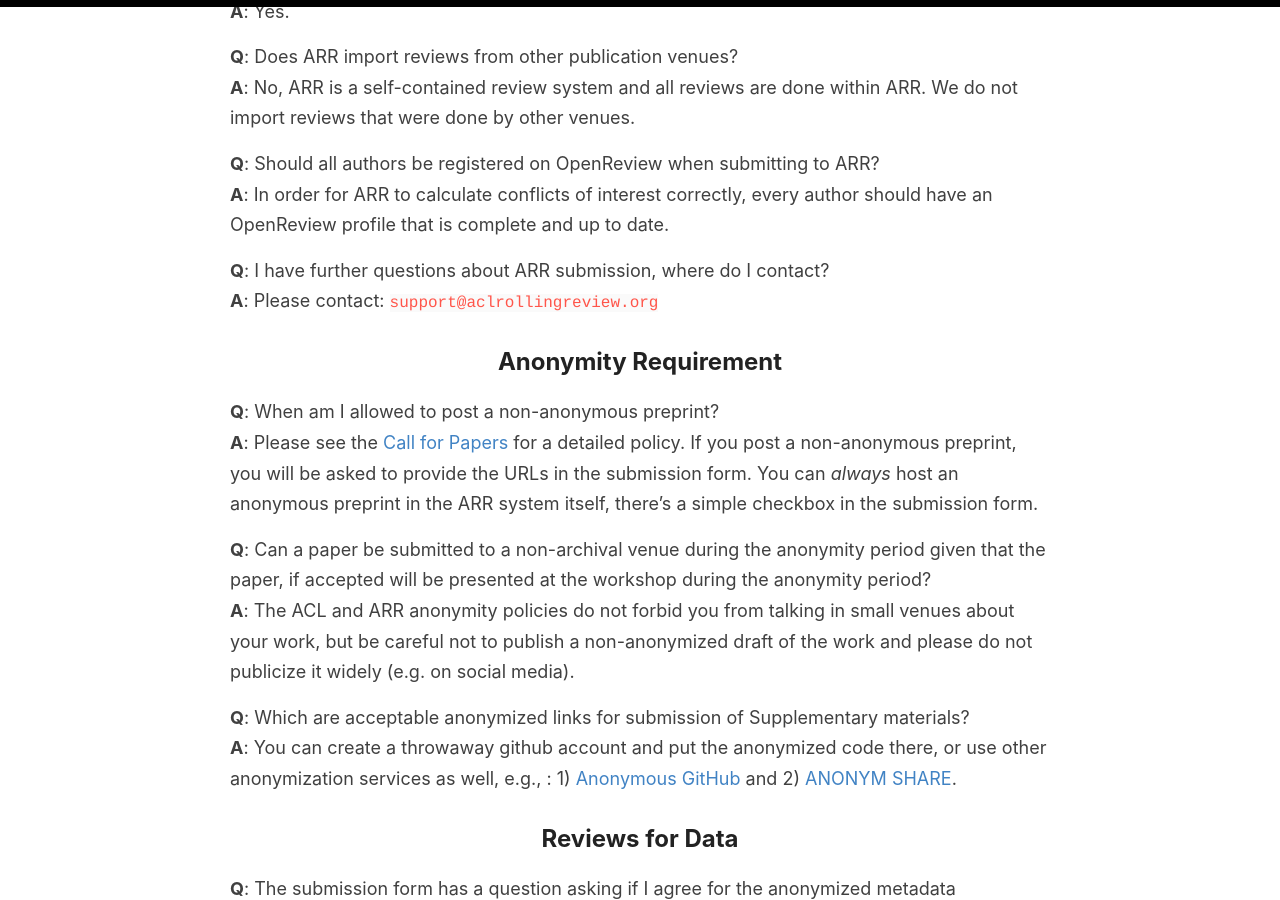
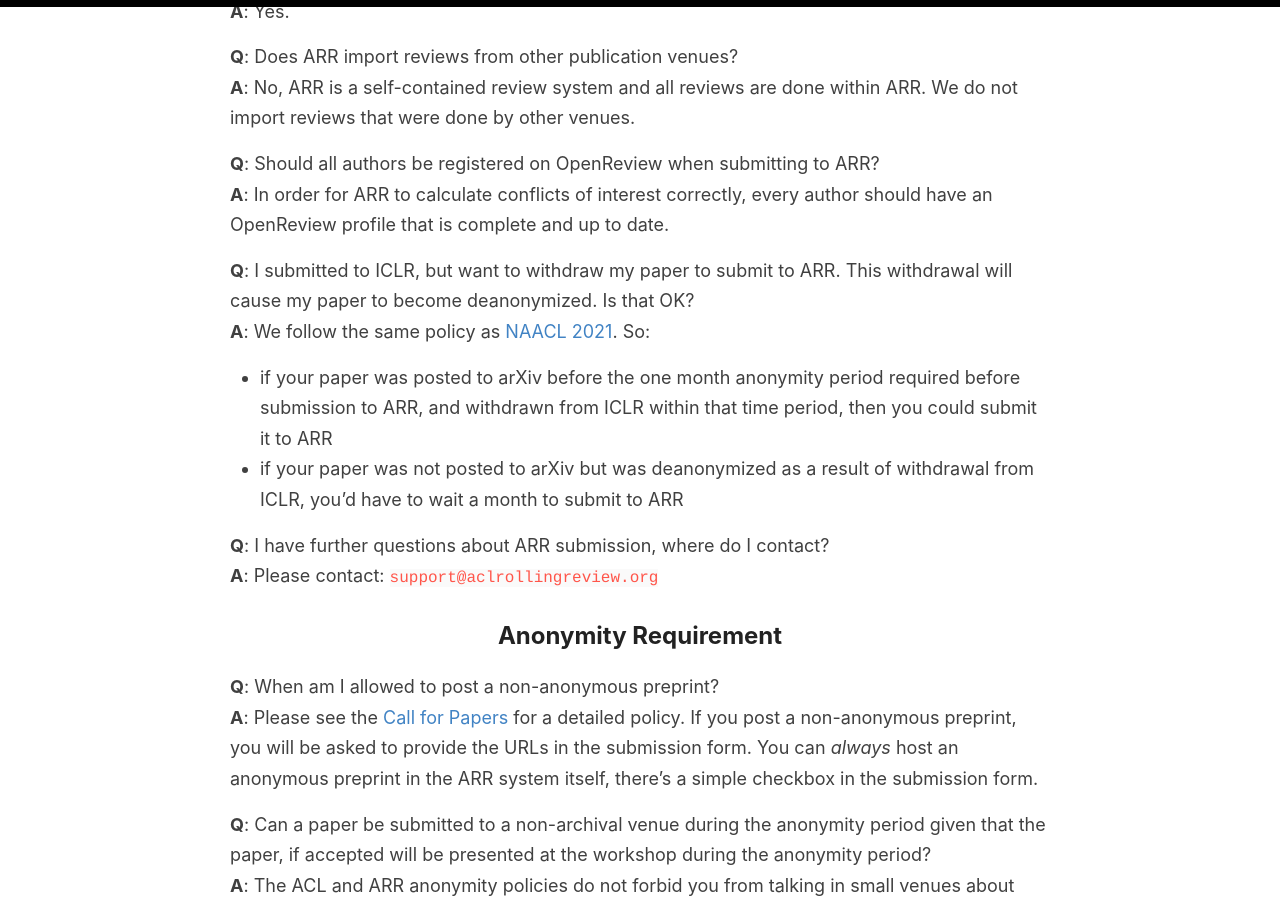
Before and after one commit to amitmerchant1990/reverie, a Jekyll site: the page built from authors.md, in a window 1280 px wide and 900 px high, scrolled down 2109 px. Built offline with Jekyll 4.4.1, drawn with Linux system fonts in a browser that asks for light colours.

Commit message:
Update authors.md

```diff
--- a/authors.md
+++ b/authors.md
@@ -57,6 +57,11 @@
 **Q**: Should all authors be registered on OpenReview when submitting to ARR?<br>
 **A**: In order for ARR to calculate conflicts of interest correctly, every author should have an OpenReview profile that is complete and up to date.
 
+**Q**: I submitted to ICLR, but want to withdraw my paper to submit to ARR. This withdrawal will cause my paper to become deanonymized. Is that OK? <br>
+**A**: We follow the same policy as [NAACL 2021](https://2021.naacl.org/faq/). So:
+-  if your paper was posted to arXiv before the one month anonymity period required before submission to ARR, and withdrawn from ICLR within that time period, then you could submit it to ARR
+- if your paper was not posted to arXiv but was deanonymized as a result of withdrawal from ICLR, you'd have to wait a month to submit to ARR
+
 **Q**: I have further questions about ARR submission, where do I contact?<br>
 **A**: Please contact: `support@aclrollingreview.org`
 
```
